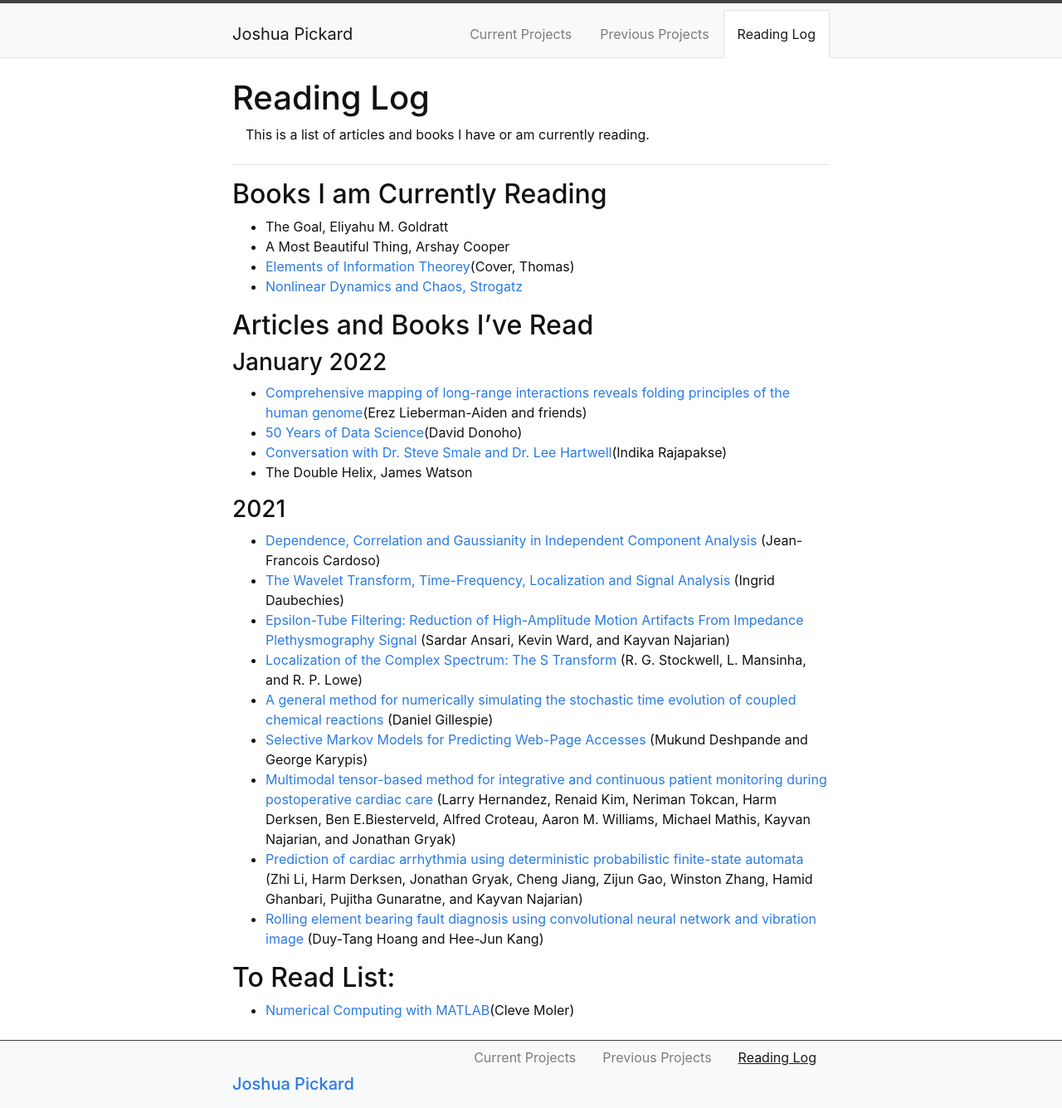
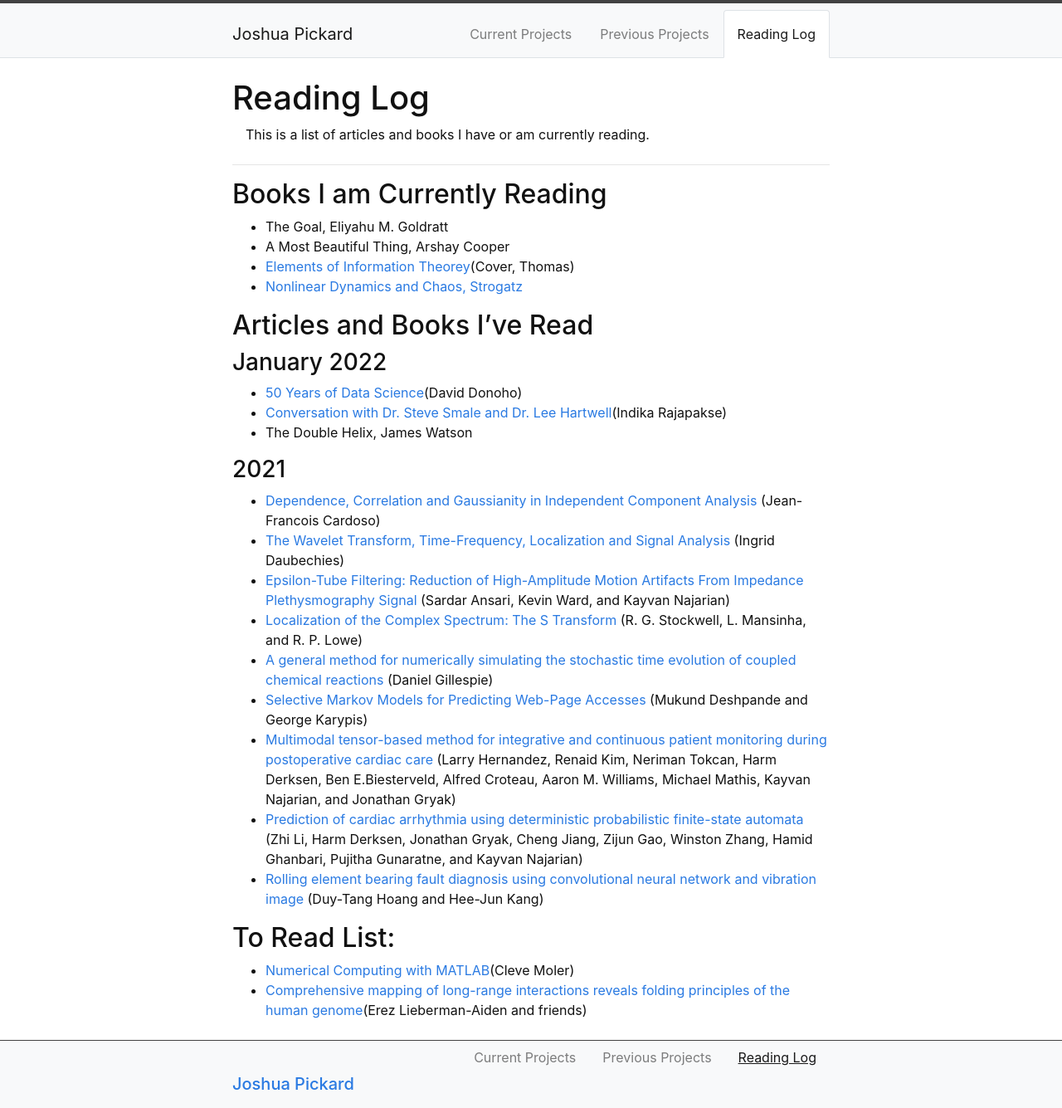
Before and after one commit to Jpickard1/jpickard1.github.io, a Jekyll site: the page built from content/3-Reading_Log.md, in a window 1280 px wide. Shown: the whole page at 83% size. Built offline with Jekyll 4.4.1, drawn with Linux system fonts in a browser that asks for light colours; part of the change alters nothing that is shown.

```diff
--- a/content/3-Reading_Log.md
+++ b/content/3-Reading_Log.md
@@ -14,7 +14,6 @@ description: >
 ## Articles and Books I've Read
 
 ### January 2022
-- [Comprehensive mapping of long-range interactions reveals folding principles of the human genome](https://drive.google.com/file/d/1BoAGH7ADa12dVTb0szxa5rND-C1iVJ5Z/view)(Erez Lieberman-Aiden and friends)
 - [50 Years of Data Science](https://drive.google.com/file/d/1x9ZsIo8mhINNjHlGd5r_q7jEyKNlMOk8/view)(David Donoho)
 - [Conversation with Dr. Steve Smale and Dr. Lee Hartwell](https://drive.google.com/file/d/1GfW_AD97HGbRa2yVuNK-Uix49piaEh2P/view)(Indika Rajapakse)
 - The Double Helix, James Watson
@@ -32,3 +31,4 @@ description: >
 
 ## To Read List:
 - [Numerical Computing with MATLAB](https://www.mathworks.com/moler/chapters.html)(Cleve Moler)
+- [Comprehensive mapping of long-range interactions reveals folding principles of the human genome](https://drive.google.com/file/d/1BoAGH7ADa12dVTb0szxa5rND-C1iVJ5Z/view)(Erez Lieberman-Aiden and friends)
```
